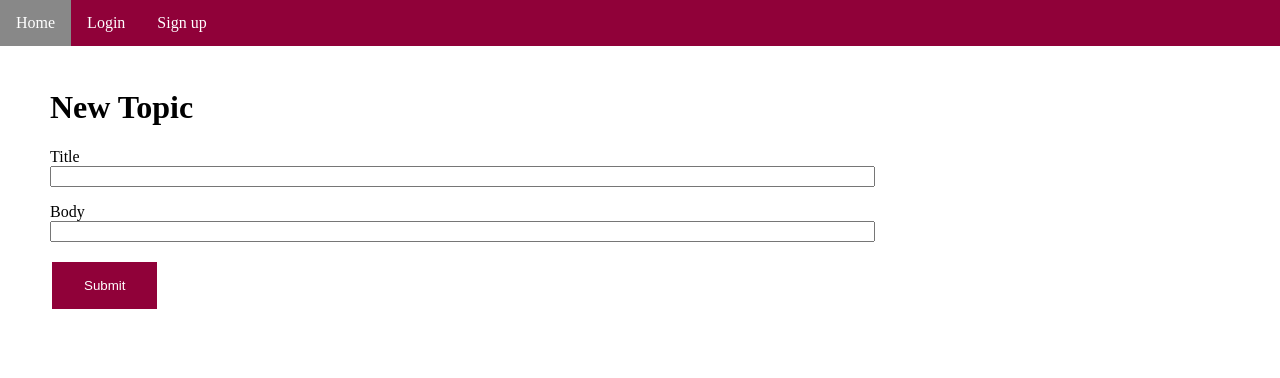
After one commit to justinheff/munapp, a Flask app: page /create_topic in a window 1280 px wide. The commit adds this page. Shown: the top 378 px of the page. Run offline with Flask 2, Linux system fonts and the light colour scheme; some libraries are stand-ins or nearby versions.

Commit message:
Tim's Create Topic Additions

```diff
--- a/munapp/app/forms.py
+++ b/munapp/app/forms.py
@@ -16,7 +16,7 @@ def SpecialChar(form, field):
         raise ValidationError('Field must contain atleast 1 special character!')
 
 ## Create child of FLaskForm that defines a template for the registration form.
-## Using flask_wtf gives us extra functionality when it comes to secutity and
+## Using flask_wtf gives us extra functionality when it comes to security and
 ## validation
 class RegistrationForm(FlaskForm):
     username = StringField('Username', validators=[DataRequired()])
@@ -36,10 +36,13 @@ class RegistrationForm(FlaskForm):
         if user is not None:
             raise ValidationError('Please use a different email address.')
 
-
-
 class LoginForm(FlaskForm):
     username = StringField('Username', validators=[DataRequired()])
     password = PasswordField('Password', validators=[DataRequired()])
     remember_me = BooleanField('Remember Me')
     submit = SubmitField('Sign In')
+
+class TopicForm(FlaskForm):
+    title = StringField('Title',validators=[DataRequired()])
+    body = StringField('Body',validators=[DataRequired()])
+    submit = SubmitField('Submit')
--- a/munapp/app/models.py
+++ b/munapp/app/models.py
@@ -14,6 +14,7 @@ class User(UserMixin, db.Model):
     email = db.Column(db.String(120), index=True, unique=True)
     password_hash = db.Column(db.String(128))
     posts = db.relationship('Post', backref='author', lazy='dynamic')
+    topic = db.relationship('Topic', backref='author', lazy='dynamic')
 
     def set_password(self, password):
         self.password_hash = generate_password_hash(password)
--- a/munapp/app/routes.py
+++ b/munapp/app/routes.py
@@ -6,6 +6,7 @@ from app import db
 from app import DatabaseManager
 from app.forms import RegistrationForm
 from app.forms import LoginForm
+from app.forms import TopicForm
 from app.models import User
 from werkzeug.urls import url_parse
 
@@ -65,3 +66,11 @@ def index():
     topics = DatabaseManager.getAllTopics()
     comments = DatabaseManager.getAllComments()
     return render_template('index.html', title='Home', users=users, topics=topics, comments=comments)
+
+@app.route('/create_topic', methods = ['GET', 'POST'])
+def createTopic():
+    form = TopicForm()
+    if form.validate_on_submit():
+        DatabaseManager.addTopic(user_id=current_user.id,title=form.title.data,body=form.body.data)
+        return redirect(url_for('home'))
+    return render_template('create_topic.html', title='Create New Topic', form=form)
--- a/munapp/app/templates/base.html
+++ b/munapp/app/templates/base.html
@@ -29,6 +29,7 @@
                 <li><a class="active" href="{{ url_for('login') }}">Login</a></li>
                 <li><a class="active" href="{{ url_for('register') }}">Sign up</a></li>
                 {% else %}
+                <li><a class="active" href="{{ url_for('createTopic') }}">Create New Topic</a></li>
                 <li><a class="active" href="{{ url_for('logout') }}">Logout</a></li>
                 {% endif %}
             </ul>
--- /dev/null
+++ b/munapp/app/templates/create_topic.html
@@ -0,0 +1,20 @@
+
+{% extends "base.html" %}
+
+{% block content %}
+    <div style="padding:50px;">
+        <h1>New Topic</h1>
+        <form action="" method="post">
+            {{ form.csrf_token }}
+            <p>
+                {{ form.title.label }}<br>
+                {{ form.title(size=100)}}
+            </p>
+            <p>
+                {{ form.body.label }}<br>
+                {{ form.body(size=100)}}
+            </p>
+            <p>{{ form.submit() }}</p>
+        </form>
+    </div>
+{% endblock %}
--- a/munapp/app/templates/index.html
+++ b/munapp/app/templates/index.html
@@ -8,7 +8,7 @@
             <div><p><b>USERNAME:</b> {{ user.username }} <b>EMAIL:</b> {{ user.email }}</p></div>
         {% endfor %}
         {% for topic in topics %}
-            <div><p><b>USERID:</b> {{ topic.user_id }} <b>TOPIC:</b> {{ topic.body }}</p></div>
+            <div><p><b>USER:</b> {{ topic.author.username }} <b>TOPIC:</b> {{ topic.title }}</p></div>
             {% for c in comments %}
                 {% if c.topic_id == topic.id %}
                     <p>ID: {{ c.user_id }}  COMMENT: {{ c.body }}</p>
```
